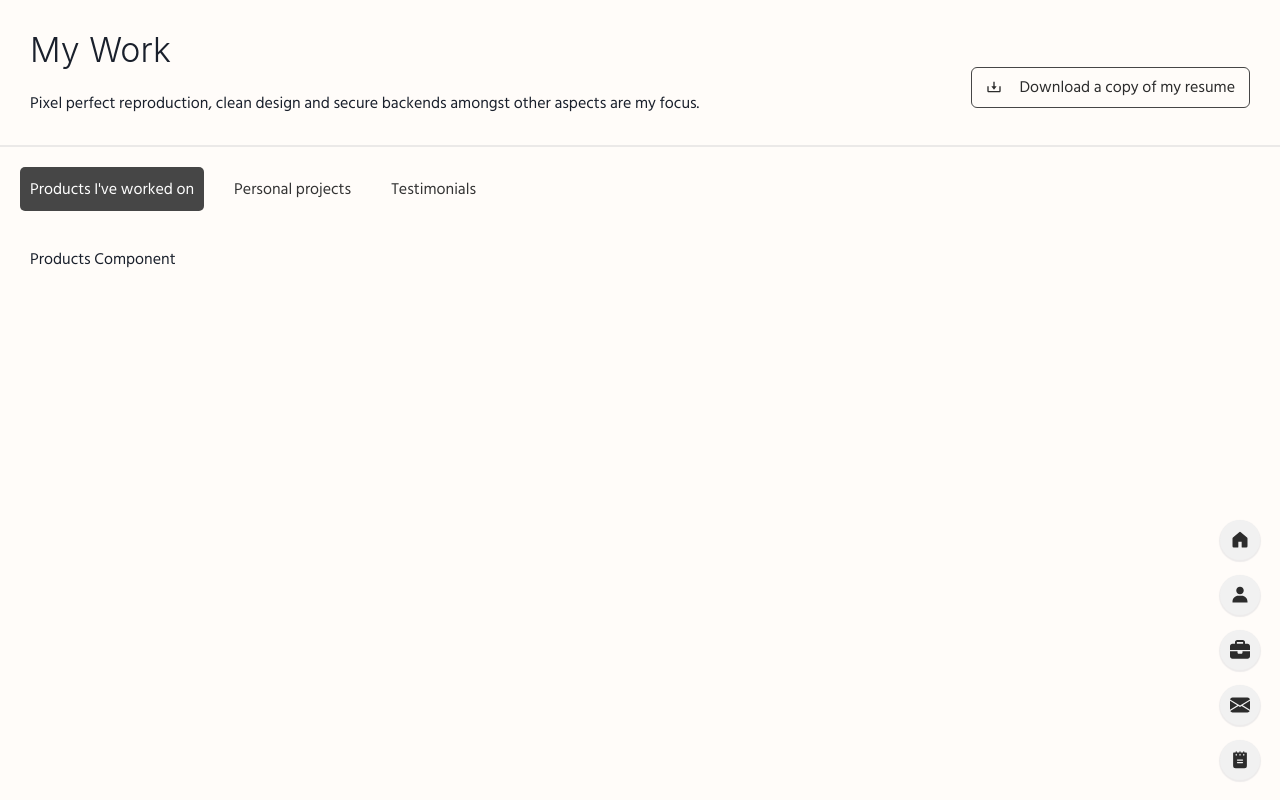
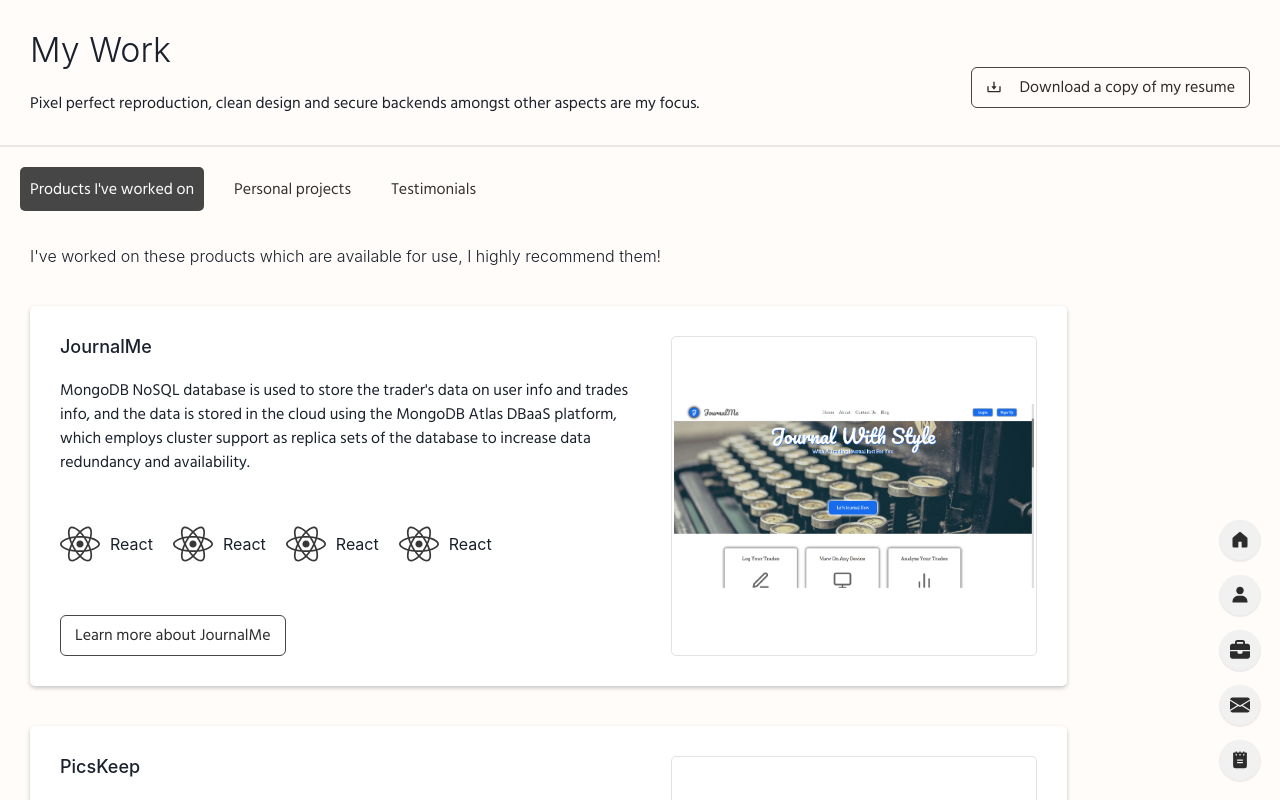
Before and after one commit to xetadeveloper/portfolio-v2, a Next.js app: page /works in a window 1280 px wide. Built offline with nearby package versions, Linux system fonts and the light colour scheme; a web font is replaced by a local one.

Commit message:
fix: finetune UI for works page

```diff
--- a/src/modules/About/components/TechStackCard.tsx
+++ b/src/modules/About/components/AboutTechStackCard.tsx
@@ -1,13 +1,13 @@
 import { Box, Flex, Heading, SimpleGrid, Text } from '@chakra-ui/react';
 import { ReactElement } from 'react';
 
-interface TechStackCardProps {
+interface AboutTechStackCardProps {
     title: string;
     subtitle: string;
     techStack: { icon: ReactElement; title: string }[];
 }
 
-export default function TechStackCard({ title, subtitle, techStack }: TechStackCardProps) {
+export default function AboutTechStackCard({ title, subtitle, techStack }: AboutTechStackCardProps) {
     return (
         <Flex
             bg="#fff"
--- a/src/modules/Works/Products.tsx
+++ b/src/modules/Works/Products.tsx
@@ -2,15 +2,35 @@
 import React from 'react';
 
 // Styles
-import style from './Products.module.css';
+import { Flex, Heading } from '@chakra-ui/react';
+import WorkItem from './components/WorkItem';
+import { products } from './constants';
 
 // Components
 
-
 // Types
-export interface ProductsProps{}
-
+export interface ProductsProps {}
 
 export default function Products(props: ProductsProps) {
-    return <div>Products Component</div>
+    return (
+        <Flex flexDir="column" gap="40px" height="100%">
+            <Flex justifyContent="space-between">
+                <Heading>I've worked on these products which are available for use, I highly recommend them!</Heading>
+                {/* <Flex>Small boxes or large boxes</Flex> */}
+            </Flex>
+
+            <Flex flexDir="column" height="100%" gap="40px">
+                {products.map(({ title, description, imgAlt, imgUrl, techStack }, index) => (
+                    <WorkItem
+                        key={index}
+                        title={title}
+                        description={description}
+                        imgAlt={imgAlt}
+                        imgUrl={imgUrl}
+                        techStack={techStack}
+                    />
+                ))}
+            </Flex>
+        </Flex>
+    );
 }
--- a/src/modules/Works/components/WorkItem.tsx
+++ b/src/modules/Works/components/WorkItem.tsx
@@ -1,9 +1,10 @@
 // Modules
-import React from 'react';
+import React, { ReactElement } from 'react';
 
 // Components
 import Image from 'next/image';
-import { Box, Button, Flex, Heading, Text } from '@chakra-ui/react';
+import { Box, Button, Flex, Heading, SimpleGrid, Text } from '@chakra-ui/react';
+import { motion } from 'framer-motion';
 
 // Types
 export interface WorkItemProps {
@@ -11,35 +12,39 @@
     description: string;
     imgUrl: string;
     imgAlt: string;
+    techStack: { icon: ReactElement; stackTitle: string }[];
 }
 
-export default function WorkItem({ title, description, imgAlt, imgUrl }: WorkItemProps) {
+export default function WorkItem({ title, description, imgAlt, imgUrl, techStack }: WorkItemProps) {
     return (
+        <motion.button whileHover={{ scale: 1.02 }}>
             <Flex
                 bg="#fff"
                 borderRadius="5px"
                 padding="30px"
                 boxShadow="0 2px 4px 0px #C6C6C6"
-            maxWidth="85%"
+                maxWidth={{ md: '85%' }}
                 columnGap="20px"
                 justifyContent="center"
+                textAlign="start"
             >
-            <Flex flexDir="column" justifyContent="space-between" gap="20px">
+                <Flex
+                    flexShrink="1"
+                    flexDir="column"
+                    justifyContent="space-between"
+                    minHeight="100%"
+                    gap="20px"
+                    width="100%"
+                >
                     <Flex flexDir="column" gap="20px">
                         <Heading fontWeight="500" fontSize="18px">
                             {title}
                         </Heading>
-                    <Text whiteSpace="wrap" maxWidth="600px">
-                        {description}
-                    </Text>
-                </Flex>
-
-                <Button alignSelf="flex-start">Learn more about {title}</Button>
-            </Flex>
-
                         <Box
-                height="350px"
-                width="600px"
+                            display={{ base: 'block', md: 'none' }}
+                            height="200px"
+                            width="100%"
+                            minWidth="0"
                             border="1px solid #e2e2e2"
                             borderRadius="5px"
                             overflow="hidden"
@@ -50,9 +55,57 @@
                                 alt={imgAlt}
                                 width={1920}
                                 height={1080}
-                    style={{ height: '100%', width: '100%', objectFit: 'cover' }}
+                                style={{ height: '100%', width: '100%', objectFit: 'contain' }}
+                            />
+                        </Box>
+                        <Text whiteSpace="wrap" maxWidth="600px">
+                            {description}
+                        </Text>
+                    </Flex>
+
+                    <Flex
+                        alignSelf={{ base: 'center', md: 'flex-start' }}
+                        justifyContent={{ base: 'center', md: 'flex-start' }}
+                        gap="20px"
+                        flexWrap="wrap"
+                    >
+                        {techStack.map(({ icon, stackTitle }, index) => (
+                            <Flex key={index} alignItems="center" gap="10px">
+                                <Box height="40px" width="40px" color="#383838">
+                                    {icon}
+                                </Box>
+                                <Heading fontWeight="400">{stackTitle}</Heading>
+                            </Flex>
+                        ))}
+                    </Flex>
+
+                    <Button
+                        alignSelf={{ base: '', md: 'flex-start' }}
+                        justifyContent={{ base: 'center', md: 'flex-start' }}
+                    >
+                        Learn more about {title}
+                    </Button>
+                </Flex>
+
+                <Box
+                    display={{ base: 'none', md: 'block' }}
+                    height="320px"
+                    width="600px"
+                    border="1px solid #e2e2e2"
+                    borderRadius="5px"
+                    overflow="hidden"
+                    padding="2px"
+                    flexGrow="1"
+                >
+                    <Image
+                        src={imgUrl}
+                        alt={imgAlt}
+                        width={600}
+                        height={320}
+                        style={{ height: '100%', width: '100%', objectFit: 'contain' }}
                     />
                 </Box>
             </Flex>
+        </motion.button>
     );
 }
--- a/src/modules/Works/constants.tsx
+++ b/src/modules/Works/constants.tsx
@@ -1,12 +1,55 @@
+import { FaReact } from 'react-icons/fa6';
 import { WorkItemProps } from './components/WorkItem';
+import { RiJavascriptFill } from 'react-icons/ri';
 
-export const projects: WorkItemProps[] = [
+export const products: WorkItemProps[] = [
     {
         imgUrl: '/images/journalme/home.png',
         title: 'JournalMe',
         description:
             "MongoDB NoSQL database is used to store the trader's data on user info and trades info, and the data is stored in the cloud using the MongoDB Atlas DBaaS platform, which employs cluster support as replica sets of the database to increase data redundancy and availability.",
         imgAlt: 'JournalMe homepage screenshot',
+        techStack: [
+            { icon: <FaReact style={{ height: '100%', width: '100%' }} />, stackTitle: 'React' },
+            { icon: <FaReact style={{ height: '100%', width: '100%' }} />, stackTitle: 'React' },
+            { icon: <FaReact style={{ height: '100%', width: '100%' }} />, stackTitle: 'React' },
+            { icon: <FaReact style={{ height: '100%', width: '100%' }} />, stackTitle: 'React' },
+        ],
+    },
+    {
+        imgUrl: '/images/picskeep/home.png',
+        title: 'PicsKeep',
+        description:
+        "MongoDB NoSQL database is used to store the trader's data on user info and trades info, and the data is stored in the cloud using the MongoDB Atlas DBaaS platform, which employs cluster support as replica sets of the database to increase data redundancy and availability.",
+        imgAlt: 'Picskeep homepage screenshot',
+        techStack: [{ icon: <FaReact style={{ height: '100%', width: '100%' }} />, stackTitle: 'React' }],
+    },
+    {
+        imgUrl: '/images/chatstill/home.png',
+        title: 'ChatStill',
+        description:
+            "MongoDB NoSQL database is used to store the trader's data on user info and trades info, and the data is stored in the cloud using the MongoDB Atlas DBaaS platform, which employs cluster support as replica sets of the database to increase data redundancy and availability.",
+        imgAlt: 'ChatStill homepage screenshot',
+        techStack: [{ icon: <FaReact style={{ height: '100%', width: '100%' }} />, stackTitle: 'React' }],
+    },
+];
+
+export const projects: WorkItemProps[] = [
+    {
+        imgUrl: '/images/taskbright/home.png',
+        title: 'Taskbright',
+        description:
+            "MongoDB NoSQL database is used to store the trader's data on user info and trades info, and the data is stored in the cloud using the MongoDB Atlas DBaaS platform, which employs cluster support as replica sets of the database to increase data redundancy and availability.",
+        imgAlt: 'Taskbright homepage screenshot',
+        techStack: [{ icon: <FaReact style={{ height: '100%', width: '100%' }} />, stackTitle: 'React' }],
+    },
+    {
+        imgUrl: '/images/journalme/home.png',
+        title: 'JournalMe',
+        description:
+            "MongoDB NoSQL database is used to store the trader's data on user info and trades info, and the data is stored in the cloud using the MongoDB Atlas DBaaS platform, which employs cluster support as replica sets of the database to increase data redundancy and availability.",
+        imgAlt: 'JournalMe homepage screenshot',
+        techStack: [{ icon: <FaReact style={{ height: '100%', width: '100%' }} />, stackTitle: 'React' }],
     },
     {
         imgUrl: '/images/picskeep/home.png',
@@ -14,6 +57,7 @@
         description:
             "MongoDB NoSQL database is used to store the trader's data on user info and trades info, and the data is stored in the cloud using the MongoDB Atlas DBaaS platform, which employs cluster support as replica sets of the database to increase data redundancy and availability.",
         imgAlt: 'Picskeep homepage screenshot',
+        techStack: [{ icon: <FaReact style={{ height: '100%', width: '100%' }} />, stackTitle: 'React' }],
     },
     {
         imgUrl: '/images/chatstill/home.png',
@@ -21,5 +65,10 @@
         description:
             "MongoDB NoSQL database is used to store the trader's data on user info and trades info, and the data is stored in the cloud using the MongoDB Atlas DBaaS platform, which employs cluster support as replica sets of the database to increase data redundancy and availability.",
         imgAlt: 'ChatStill homepage screenshot',
+        techStack: [
+            { icon: <RiJavascriptFill style={{ height: '100%', width: '100%' }} />, stackTitle: 'Javascript' },
+        ],
     },
 ];
+
+export const testimonials = [];
```
Also changed, not shown: src/modules/Works/Projects.tsx (+11 -6 lines), src/pages/about.tsx (+4 -4 lines), public/images/taskbright/home.png (added). Lines whose indentation alone changed are shown as unchanged.
